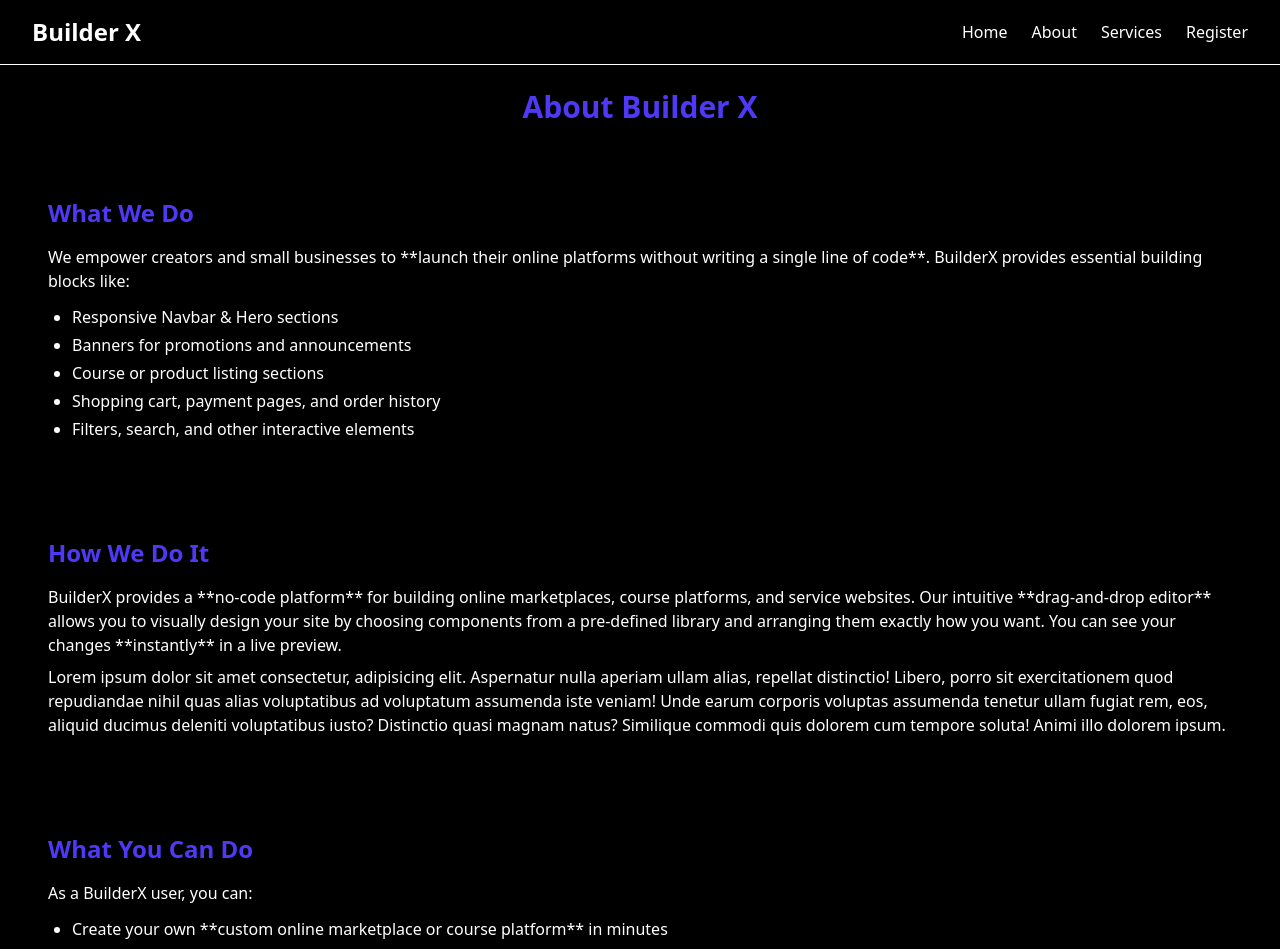
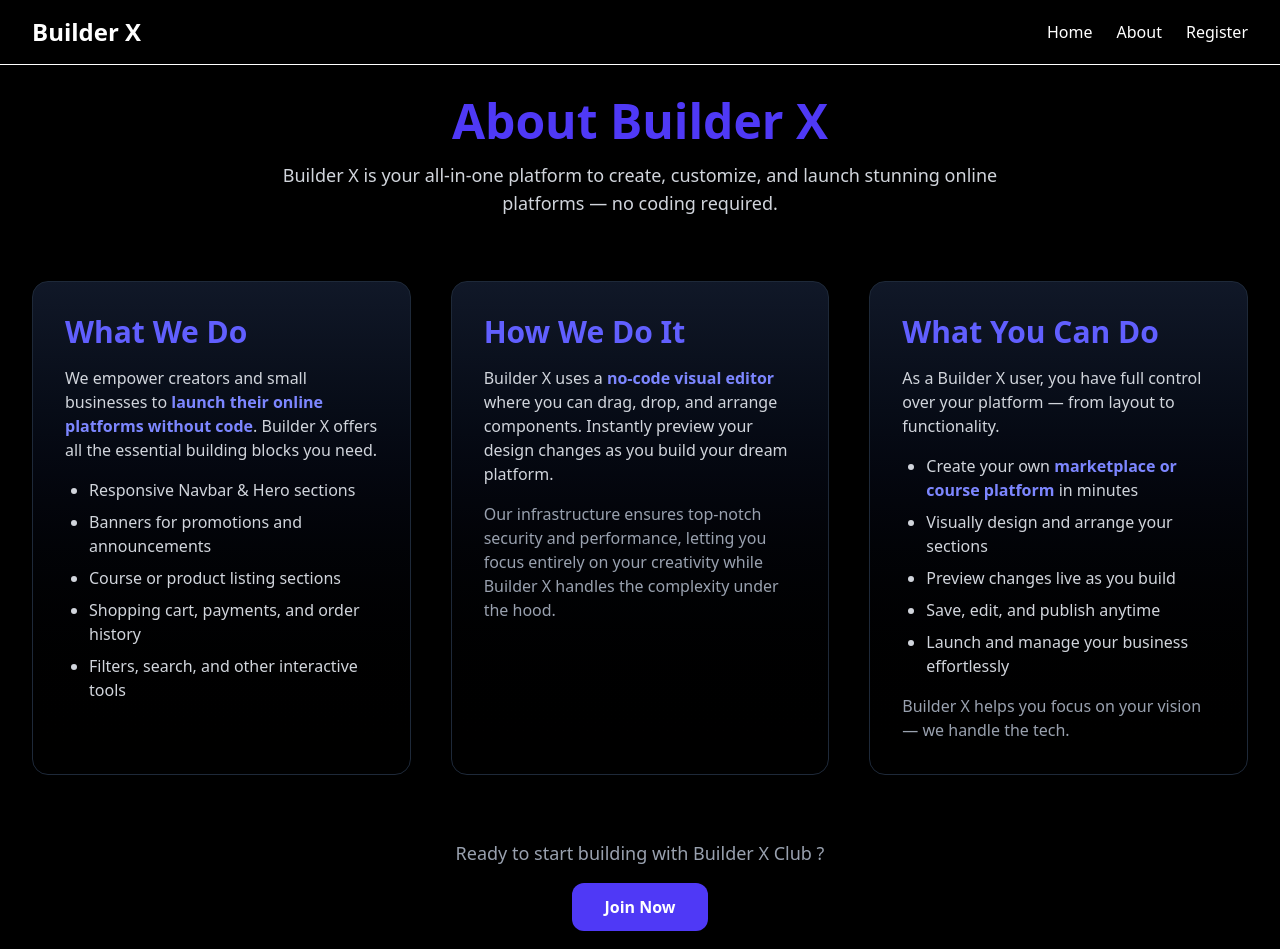
Before and after one commit to kaziarman23/builder-x, a React (Vite) app: page /about in a window 1280 px wide. Shown: the top 949 px of the page. Built offline with nearby package versions, Linux system fonts and the light colour scheme; no server answers.

Commit message:
updated about us page ui

```diff
--- a/src/app/builder/BuilderEditor.jsx
+++ b/src/app/builder/BuilderEditor.jsx
@@ -90,7 +90,7 @@ function BuilderEditor() {
                   </button>
                   <button
                     onClick={() => remove(i)}
-                    className="px-2 py-2 cursor-pointer  bg-red-500 text-white hover:bg-black border hover:border hover:text-red-500 rounded"
+                    className="px-2 py-2 cursor-pointer  hover:bg-red-500 hover:text-white bg-black border hover:border-red-500 text-red-500 rounded"
                   >
                     <FaRegTrashAlt />
                   </button>
--- a/src/app/builder/ComponentLibrary.jsx
+++ b/src/app/builder/ComponentLibrary.jsx
@@ -25,10 +25,10 @@ function ComponentLibrary({ onAdd }) {
               <div className="text-sm text-gray-500">{c.example}</div>
             </div>
             <button
-              className="px-3 py-1 bg-indigo-600 text-white rounded-lg cursor-pointer"
+              className="px-3 py-1 bg-black border text-white hover:bg-white hover:text-black font-bold rounded-xl cursor-pointer"
               onClick={() => onAdd(c.key)}
             >
-              ADD
+              Add
             </button>
           </li>
         ))}
--- a/src/app/builder/LivePreview.jsx
+++ b/src/app/builder/LivePreview.jsx
@@ -2,20 +2,20 @@ function RenderComponent({ type }) {
   switch (type) {
     case "Navbar":
       return (
-        <nav className="flex justify-between items-center p-4 bg-black shadow-md rounded-md">
-          <div className="font-bold text-xl text-indigo-600">BuilderX</div>
-          <ul className="flex space-x-6 text-gray-700 font-medium">
-            <li className="hover:text-indigo-600 cursor-pointer">Home</li>
-            <li className="hover:text-indigo-600 cursor-pointer">Courses</li>
-            <li className="hover:text-indigo-600 cursor-pointer">About</li>
-            <li className="hover:text-indigo-600 cursor-pointer">Register</li>
+        <nav className="flex justify-between items-center p-4 bg-blue-500 shadow-md rounded-md">
+          <div className="font-bold text-xl text-white">Builder X</div>
+          <ul className="flex space-x-6 text-white font-medium">
+            <li className="hover:text-black cursor-pointer">Home</li>
+            <li className="hover:text-black cursor-pointer">Courses</li>
+            <li className="hover:text-black cursor-pointer">About</li>
+            <li className="hover:text-black cursor-pointer">Register</li>
           </ul>
         </nav>
       );
 
     case "Hero":
       return (
-        <section className="relative p-12 rounded-lg text-white bg-blue-500 shadow-lg flex flex-col justify-center items-start space-y-4">
+        <section className="relative p-12 rounded-lg text-black bg-white shadow-lg flex flex-col justify-center items-start space-y-4">
           <h1 className="text-4xl font-extrabold leading-tight">
             Build Your Platform Easily
           </h1>
@@ -23,7 +23,7 @@ function RenderComponent({ type }) {
             Drag and drop components to design your custom online marketplace or
             course platform without coding.
           </p>
-          <button className="px-6 py-2 bg-white text-indigo-600 font-semibold rounded hover:bg-gray-100 transition">
+          <button className="px-6 py-2 bg-blue-500 text-white font-bold rounded hover:bg-blue-600 cursor-pointer transition">
             Get Started
           </button>
         </section>
@@ -31,11 +31,11 @@ function RenderComponent({ type }) {
 
     case "Banner":
       return (
-        <div className="p-6 bg-yellow-400 rounded-md shadow-md flex justify-between items-center">
+        <div className="p-6 bg-blue-500 text-white rounded-md shadow-md flex justify-between items-center">
           <span className="font-semibold text-lg">
             Special Offer: 50% off all courses!
           </span>
-          <button className="px-4 py-2 bg-white text-yellow-600 font-bold rounded hover:bg-gray-100 transition">
+          <button className="px-4 py-2 bg-white text-black font-bold rounded-lg hover:bg-blue-600 cursor-pointer transition">
             Enroll Now
           </button>
         </div>
@@ -44,13 +44,13 @@ function RenderComponent({ type }) {
     case "NewCourse":
       return (
         <div className="p-6 bg-white rounded-lg shadow-md flex flex-col space-y-3 hover:shadow-xl transition">
-          <div className="text-xl font-bold text-indigo-600">
+          <div className="text-xl font-bold text-black">
             React for Beginners
           </div>
           <p className="text-gray-600">
             Learn the basics of React and build your first web app.
           </p>
-          <button className="px-4 py-2 bg-indigo-600 text-white font-semibold rounded hover:bg-indigo-700 transition">
+          <button className="px-4 py-2 bg-blue-500 text-white font-semibold rounded-lg cursor-pointer hover:bg-blue-600 transition">
             Add to Cart
           </button>
         </div>
@@ -64,11 +64,11 @@ function RenderComponent({ type }) {
               key={idx}
               className="p-4 bg-white rounded-lg shadow hover:shadow-lg transition flex flex-col justify-between"
             >
-              <div className="font-bold text-indigo-600">{course}</div>
+              <div className="font-bold text-black">{course}</div>
               <p className="text-gray-500 text-sm">
                 High quality course content
               </p>
-              <button className="mt-2 px-3 py-1 bg-indigo-600 text-white rounded hover:bg-indigo-700 transition">
+              <button className="mt-2 px-3 py-1 bg-blue-500 text-white rounded hover:bg-blue-600 cursor-pointer transition">
                 Enroll
               </button>
             </div>
--- a/src/app/components/Notifications.jsx
+++ b/src/app/components/Notifications.jsx
@@ -1,15 +1,7 @@
 import toast from "react-hot-toast";
-
-function toastSuccess(message) {
-  toast.success(message);
-}
-
-function toastError(message) {
-  toast.error(message);
-}
 
 function toastInvalidLink() {
   toast.error("This Link is not Real");
 }
 
-export default { toastSuccess, toastError, toastInvalidLink };
+export default { toastInvalidLink };
--- a/src/app/pages/about/About.jsx
+++ b/src/app/pages/about/About.jsx
@@ -1,70 +1,105 @@
+import toast from "../../components/Notifications";
+
 function About() {
+  const { toastInvalidLink } = toast;
+
   return (
-    <div className="p-6 w-full h-full bg-black text-white">
-      <div className=" max-w-7xl mx-auto space-y-12">
-        <h1 className="text-3xl font-bold text-indigo-600 text-center">
+    <div className="p-8 w-full min-h-screen bg-black text-white flex flex-col items-center">
+      <div className="max-w-7xl w-full space-y-16">
+        {/* Header */}
+        <div className="text-center">
+          <h1 className="text-5xl font-extrabold text-indigo-600 mb-4">
             About Builder X
           </h1>
+          <p className="text-gray-300 text-lg max-w-3xl mx-auto">
+            Builder X is your all-in-one platform to create, customize, and
+            launch stunning online platforms — no coding required.
+          </p>
+        </div>
 
+        {/* Card Container */}
+        <div className="grid grid-cols-1 md:grid-cols-3 gap-10">
           {/* What We Do */}
-        <section className="bg-black p-6 rounded-lg shadow-md">
-          <h2 className="text-2xl font-semibold mb-4 text-indigo-600">What We Do</h2>
-          <p className="text-white">
-            We empower creators and small businesses to **launch their online
-            platforms without writing a single line of code**. BuilderX provides
-            essential building blocks like:
+          <div className="bg-linear-to-b from-gray-900 to-black p-8 rounded-2xl border border-gray-800 shadow-lg hover:shadow-indigo-700/30 transition-transform duration-300 hover:-translate-y-2">
+            <h2 className="text-3xl font-bold mb-4 text-indigo-500">
+              What We Do
+            </h2>
+            <p className="text-gray-300 mb-4">
+              We empower creators and small businesses to{" "}
+              <span className="text-indigo-400 font-semibold">
+                launch their online platforms without code
+              </span>
+              . Builder X offers all the essential building blocks you need.
             </p>
-          <ul className="list-disc ml-6 mt-3 space-y-1 text-white">
+            <ul className="list-disc ml-6 space-y-2 text-gray-300">
               <li>Responsive Navbar & Hero sections</li>
               <li>Banners for promotions and announcements</li>
               <li>Course or product listing sections</li>
-            <li>Shopping cart, payment pages, and order history</li>
-            <li>Filters, search, and other interactive elements</li>
+              <li>Shopping cart, payments, and order history</li>
+              <li>Filters, search, and other interactive tools</li>
             </ul>
-        </section>
+          </div>
 
           {/* How We Do */}
-        <section className="bg-black p-6 rounded-lg shadow-md">
-          <h2 className="text-2xl font-semibold text-indigo-600 mb-4">
+          <div className="bg-linear-to-b from-gray-900 to-black p-8 rounded-2xl border border-gray-800 shadow-lg hover:shadow-indigo-700/30 transition-transform duration-300 hover:-translate-y-2">
+            <h2 className="text-3xl font-bold mb-4 text-indigo-500">
               How We Do It
             </h2>
-          <p className="text-white mb-2">
-            BuilderX provides a **no-code platform** for building online
-            marketplaces, course platforms, and service websites. Our intuitive
-            **drag-and-drop editor** allows you to visually design your site by
-            choosing components from a pre-defined library and arranging them
-            exactly how you want. You can see your changes **instantly** in a
-            live preview.
+            <p className="text-gray-300 mb-4">
+              Builder X uses a{" "}
+              <span className="text-indigo-400 font-semibold">
+                no-code visual editor
+              </span>{" "}
+              where you can drag, drop, and arrange components. Instantly
+              preview your design changes as you build your dream platform.
             </p>
-          <p>Lorem ipsum dolor sit amet consectetur, adipisicing elit. Aspernatur nulla aperiam ullam alias, repellat distinctio! Libero, porro sit exercitationem quod repudiandae nihil quas alias voluptatibus ad voluptatum assumenda iste veniam!
-          Unde earum corporis voluptas assumenda tenetur ullam fugiat rem, eos, aliquid ducimus deleniti voluptatibus iusto? Distinctio quasi magnam natus? Similique commodi quis dolorem cum tempore soluta! Animi illo dolorem ipsum.</p>
-        </section>
+            <p className="text-gray-400">
+              Our infrastructure ensures top-notch security and performance,
+              letting you focus entirely on your creativity while Builder X
+              handles the complexity under the hood.
+            </p>
+          </div>
 
           {/* What Users Can Do */}
-        <section className="bg-black p-6 rounded-lg shadow-md text-indigo-600">
-          <h2 className="text-2xl font-semibold mb-4">What You Can Do</h2>
-          <p className="text-white">As a BuilderX user, you can:</p>
-          <ul className="list-disc ml-6 mt-3 space-y-1 text-white">
+          <div className="bg-linear-to-b from-gray-900 to-black p-8 rounded-2xl border border-gray-800 shadow-lg hover:shadow-indigo-700/30 transition-transform duration-300 hover:-translate-y-2">
+            <h2 className="text-3xl font-bold mb-4 text-indigo-500">
+              What You Can Do
+            </h2>
+            <p className="text-gray-300 mb-4">
+              As a Builder X user, you have full control over your platform —
+              from layout to functionality.
+            </p>
+            <ul className="list-disc ml-6 space-y-2 text-gray-300">
               <li>
-              Create your own **custom online marketplace or course platform**
+                Create your own{" "}
+                <span className="text-indigo-400 font-semibold">
+                  marketplace or course platform
+                </span>{" "}
                 in minutes
               </li>
-            <li>Drag and drop components to **design your pages visually**</li>
-            <li>
-              Arrange sections in the order you want and **preview changes
-              live**
-            </li>
-            <li>Save your configurations and continue editing later</li>
-            <li>
-              Launch your platform to sell courses, products, or services
-              effortlessly
-            </li>
+              <li>Visually design and arrange your sections</li>
+              <li>Preview changes live as you build</li>
+              <li>Save, edit, and publish anytime</li>
+              <li>Launch and manage your business effortlessly</li>
             </ul>
-          <p className="mt-4 text-white">
-            BuilderX gives you all the tools you need to **focus on your content
-            and customers**, not on coding.
+            <p className="mt-4 text-gray-400">
+              Builder X helps you focus on your vision — we handle the tech.
             </p>
-        </section>
+          </div>
+        </div>
+
+        {/* CTA */}
+        <div className="text-center mt-10">
+          <p className="text-gray-400 mb-4 text-lg">
+            Ready to start building with Builder X Club ?
+          </p>
+          <button
+            onClick={toastInvalidLink}
+            className="inline-block bg-indigo-600 hover:bg-indigo-700 text-white font-semibold py-3 cursor-pointer px-8 rounded-xl transition"
+          >
+            Join Now
+          </button>
+        </div>
       </div>
     </div>
   );
--- a/src/app/pages/authintication/login/Login.jsx
+++ b/src/app/pages/authintication/login/Login.jsx
@@ -1,6 +1,5 @@
-import React from "react";
 import { useForm } from "react-hook-form";
-import { BiUser, BiLock, BiCheckCircle } from "react-icons/bi";
+import { BiCheckCircle } from "react-icons/bi";
 
 const Login = () => {
   const {
--- a/src/app/pages/authintication/register/Register.jsx
+++ b/src/app/pages/authintication/register/Register.jsx
@@ -3,7 +3,7 @@ import { createUserWithEmailAndPassword } from "firebase/auth";
 import auth from "../../../firebase/firebase.config";
 import toast from "react-hot-toast";
 import { useNavigate } from "react-router-dom";
-import { BiCheckCircle, BiUserPlus } from "react-icons/bi";
+import { BiCheckCircle } from "react-icons/bi";
 
 function Register() {
   const {
@@ -30,10 +30,7 @@ function Register() {
       <div className="flex flex-col md:flex-row max-w-6xl">
         {/* Left Hero Section */}
         <div className="hidden md:flex md:w-1/2 bg-indigo-700 p-5 flex-col justify-center text-white rounded-tl-2xl rounded-bl-2xl">
-          <BiUserPlus
-            className="h-10 w-10 text-indigo-200 mb-6"
-            strokeWidth={1.5}
-          />
+
           <h2 className="text-4xl font-extrabold mb-4 leading-tight">
             Join Our Builder X Club.
           </h2>
--- a/src/app/pages/shared/Footer.jsx
+++ b/src/app/pages/shared/Footer.jsx
@@ -33,9 +33,6 @@ function Footer() {
               </a>
               <a href="/about" className="hover:text-indigo-600 transition">
                 About
-              </a>
-              <a href="/services" className="hover:text-indigo-600 transition">
-                Services
               </a>
               <a href="/register" className="hover:text-indigo-600 transition">
                 Register
--- a/src/app/pages/shared/Navbar.jsx
+++ b/src/app/pages/shared/Navbar.jsx
@@ -26,9 +26,6 @@ function Navbar() {
             <a href="/about" className="hover:text-indigo-600 transition">
               About
             </a>
-            <a href="/services" className="hover:text-indigo-600 transition">
-              Services
-            </a>
             <a href="/register" className="hover:text-indigo-600 transition">
               Register
             </a>
@@ -52,12 +49,6 @@ function Navbar() {
           <a href="/about" className="block hover:text-indigo-600 transition">
             About
           </a>
-          <a
-            href="/services"
-            className="block hover:text-indigo-600 transition"
-          >
-            Services
-          </a>
           <a href="/contact" className="block hover:text-indigo-600 transition">
             Contact
           </a>
```
Lines whose indentation alone changed are shown as unchanged.
